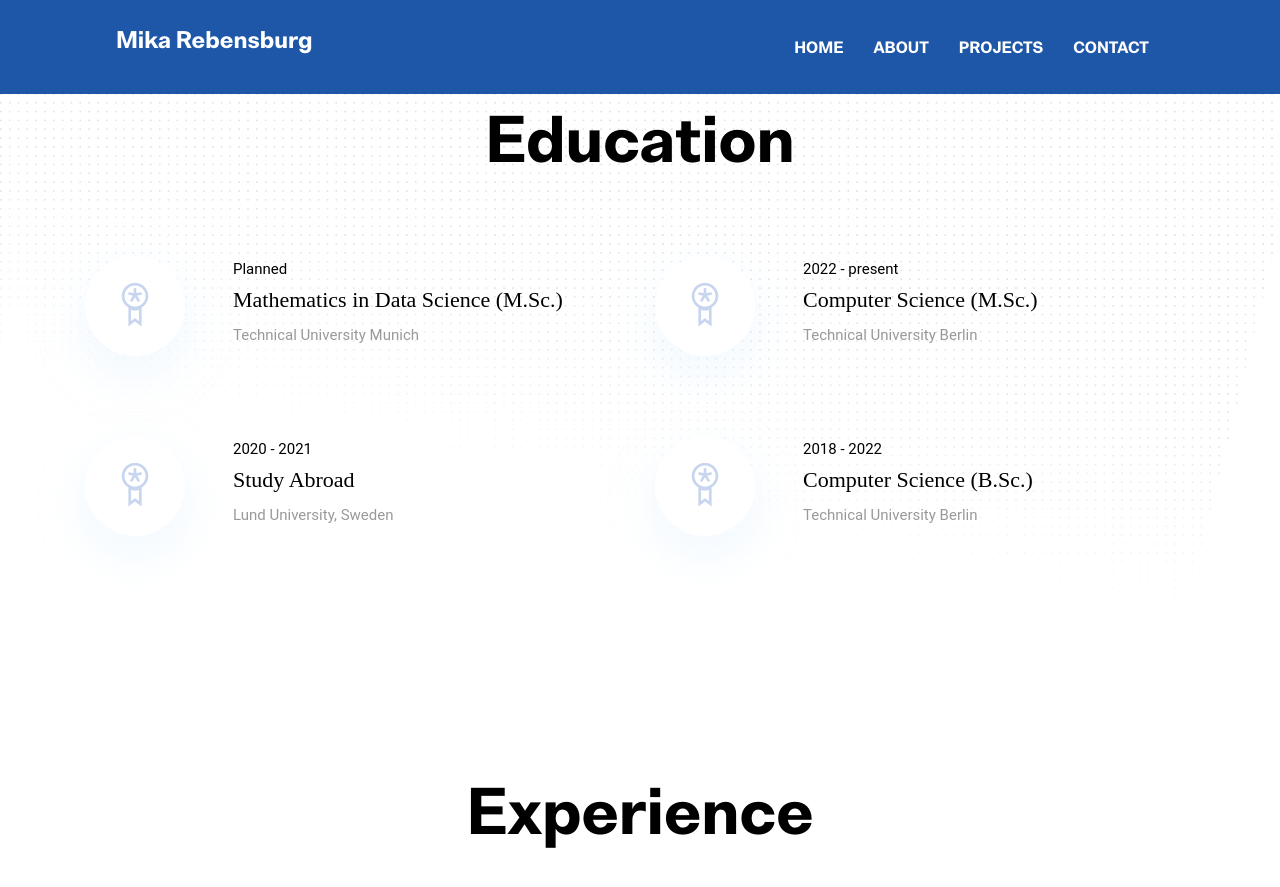
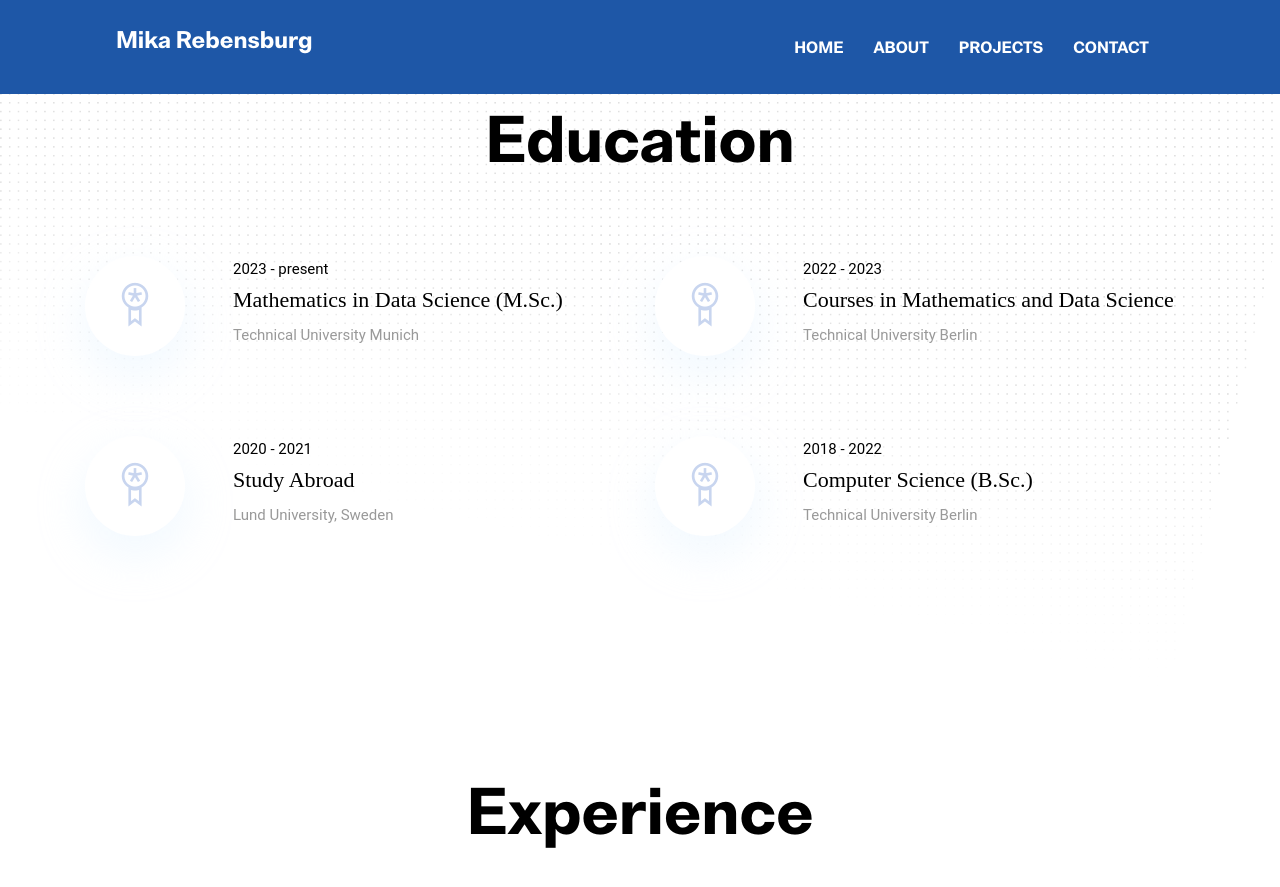
Before and after one commit to memika/memika.github, a Jekyll site: the page built from index.html, in a window 1280 px wide and 900 px high, scrolled down 1108 px. Shown: the top 887 px of the window. Built offline with Jekyll 4.4.1, drawn with Linux system fonts in a browser that asks for light colours.

Commit message:
Update settings.yml

```diff
--- a/_data/settings.yml
+++ b/_data/settings.yml
@@ -79,8 +79,8 @@ experience:
 
 education-title: Education
 education:
-- {name: Mathematics in Data Science (M.Sc.), date: 'Planned', organization: 'Technical University Munich'}
-- {name: Computer Science (M.Sc.), date: '2022 - present', organization: 'Technical University Berlin'}
+- {name: Mathematics in Data Science (M.Sc.), date: '2023 - present', organization: 'Technical University Munich'}
+- {name: Courses in Mathematics and Data Science, date: '2022 - 2023', organization: 'Technical University Berlin'}
 - {name: Study Abroad, date: '2020 - 2021', organization: 'Lund University, Sweden'}
 - {name: Computer Science (B.Sc.), date: '2018 - 2022', organization: 'Technical University Berlin'}
 
```
